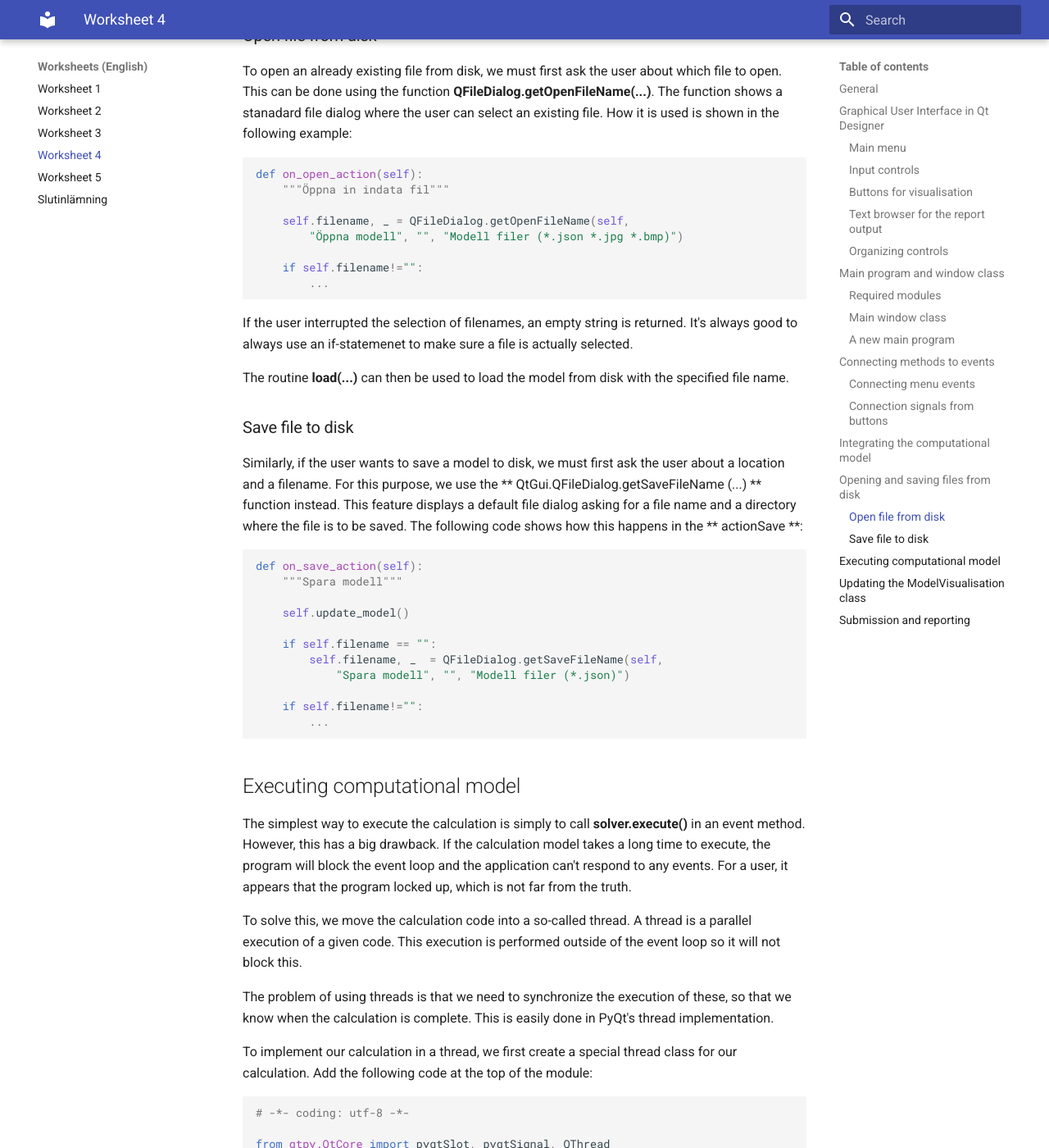
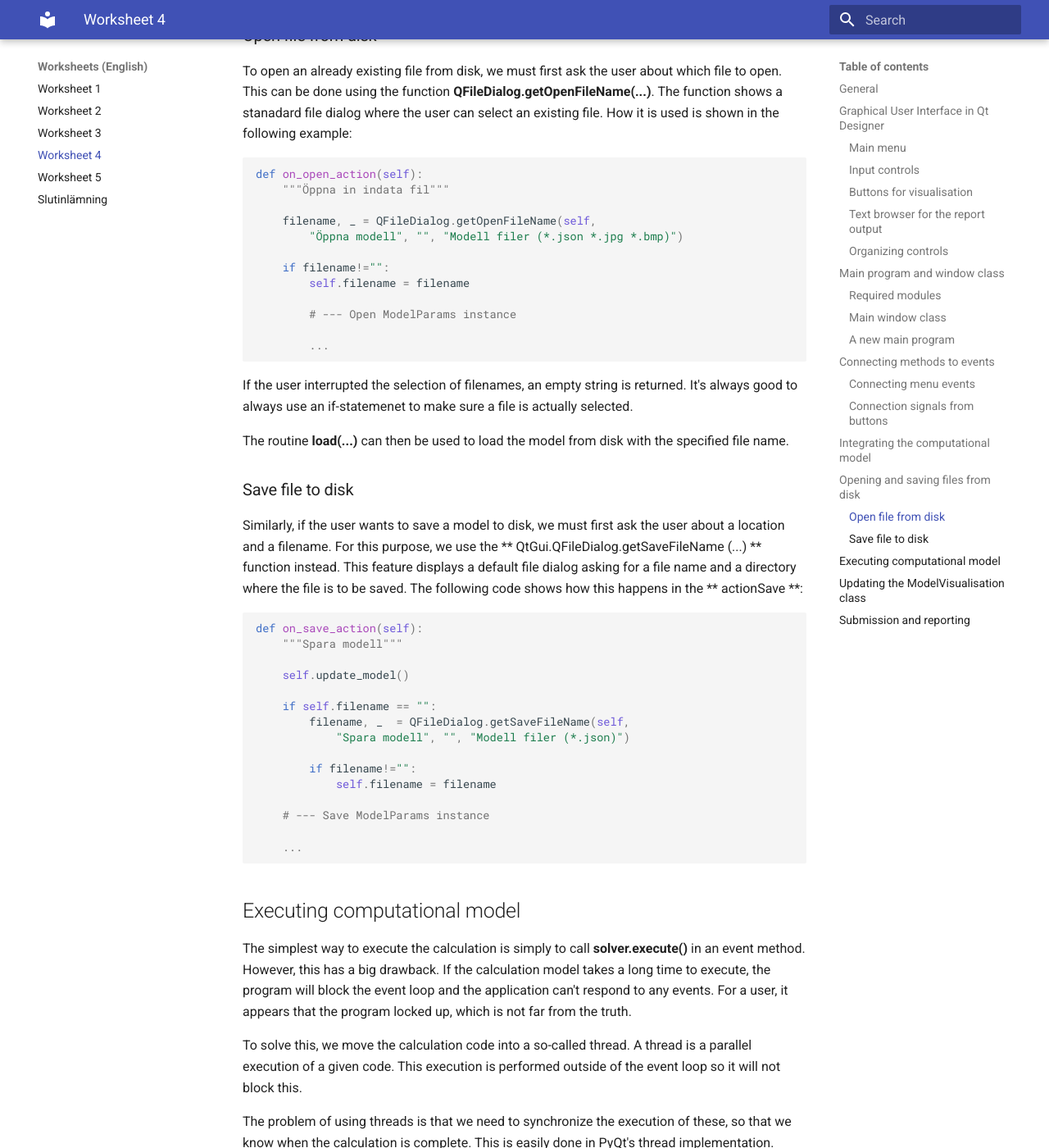
Before and after one commit to jonaslindemann/vsmn20, an MkDocs documentation site: the page built from docs/assignment4_eng.md, in a window 1280 px wide and 1400 px high, scrolled down 14253 px. Shown: the whole window at 82% size. Built offline with MkDocs 1.6.1 and Material for MkDocs 9.7.7, drawn with Linux system fonts in a browser that asks for light colours; comment, search, counter and statistics services are not loaded; some of the changed text lies outside the part shown.

Commit message:
Update assignment4_eng.md

````diff
--- a/docs/assignment4_eng.md
+++ b/docs/assignment4_eng.md
@@ -333,10 +333,14 @@ To open an already existing file from disk, we must first ask the user about whi
 def on_open_action(self):
     """Öppna in indata fil"""
 
-    self.filename, _ = QFileDialog.getOpenFileName(self,
+    filename, _ = QFileDialog.getOpenFileName(self,
         "Öppna modell", "", "Modell filer (*.json *.jpg *.bmp)")
 
-    if self.filename!="":
+    if filename!="":
+        self.filename = filename
+
+        # --- Open ModelParams instance
+
         ...
 ```
 
@@ -355,11 +359,15 @@ def on_save_action(self):
     self.update_model()
 
     if self.filename == "":
-        self.filename, _  = QFileDialog.getSaveFileName(self,
+        filename, _  = QFileDialog.getSaveFileName(self,
             "Spara modell", "", "Modell filer (*.json)")
 
-    if self.filename!="":
-        ...
+        if filename!="":
+            self.filename = filename
+
+    # --- Save ModelParams instance
+
+    ...
 ```
 
 ## Executing computational model
````
Also changed, not shown: other parts of docs/assignment4_eng.md (+4 -4 lines).
